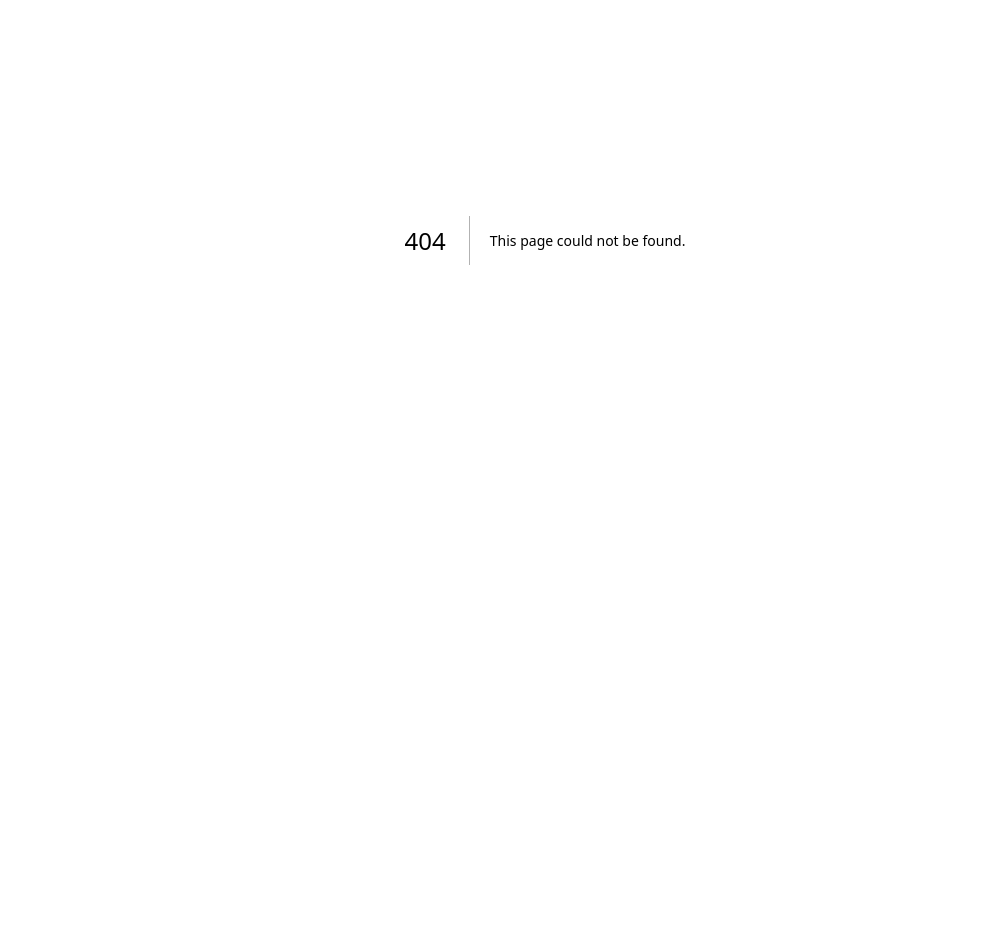
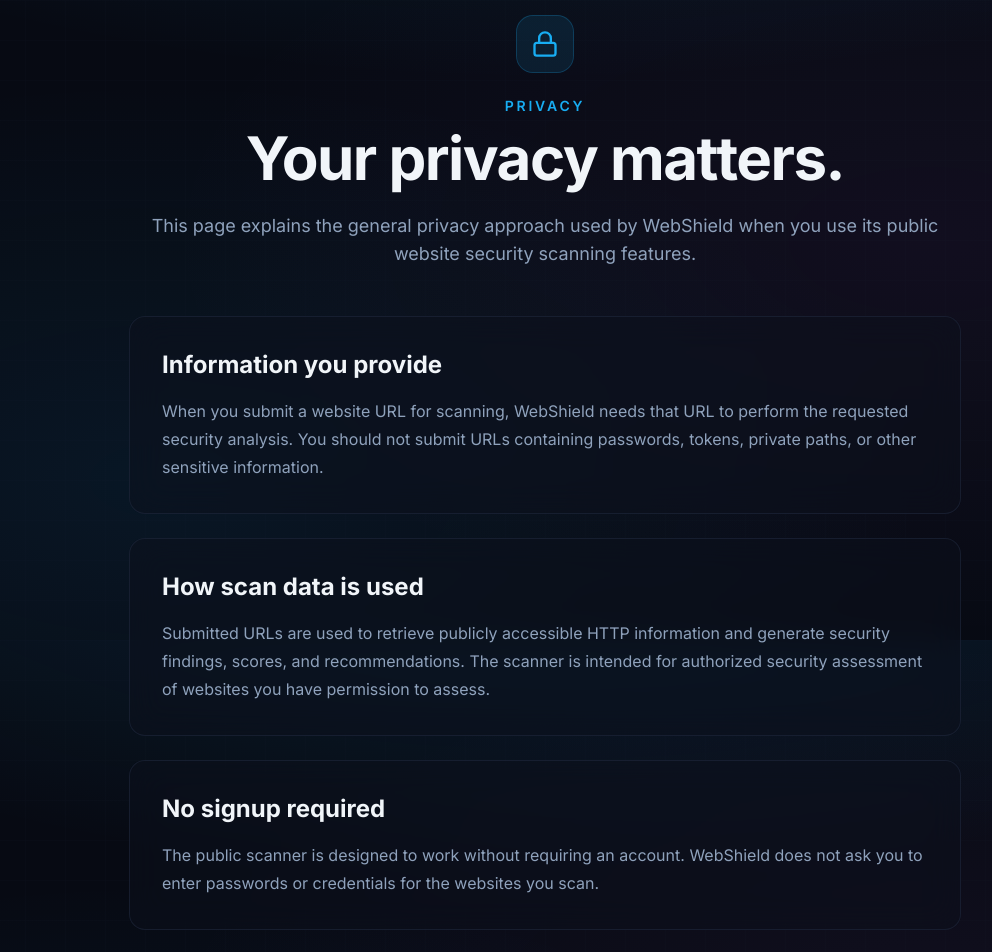
Before and after one commit to SamRepository25/WebShield, a Next.js app: page /privacy in a window 1280 px wide. Before the commit this address had no page. Shown: the part 160-1112 px from the top of the page, without its empty margins (95-1087 px from the left). Before the commit the page ends 800 px from the top, so only its background shows below. Built offline with nearby package versions, Linux system fonts and the light colour scheme.

Commit message:
feat: add privacy policy page

```diff
--- /dev/null
+++ b/app/privacy/page.tsx
@@ -0,0 +1,65 @@
+import Link from 'next/link';
+import { ArrowLeft, Lock, Shield } from 'lucide-react';
+import { AppShell } from '@/components/app-shell';
+import { Button } from '@/components/ui/button';
+
+export const metadata = {
+  title: 'Privacy',
+  description: 'WebShield privacy information and data-handling practices.',
+};
+
+export default function PrivacyPage() {
+  return (
+    <AppShell>
+      <div className="relative overflow-hidden">
+        <div className="absolute inset-0 grid-bg opacity-20" aria-hidden="true" />
+        <div className="relative mx-auto max-w-4xl px-4 py-16 sm:px-6 sm:py-24 lg:px-8">
+          <div className="text-center">
+            <div className="mx-auto flex h-14 w-14 items-center justify-center rounded-2xl bg-primary/10 ring-1 ring-primary/30">
+              <Lock className="h-7 w-7 text-primary" aria-hidden="true" />
+            </div>
+            <p className="mt-6 text-sm font-semibold uppercase tracking-[0.2em] text-primary">Privacy</p>
+            <h1 className="mt-3 text-4xl font-bold tracking-tight sm:text-6xl">Your privacy matters.</h1>
+            <p className="mt-6 text-base leading-8 text-muted-foreground sm:text-lg">This page explains the general privacy approach used by WebShield when you use its public website security scanning features.</p>
+          </div>
+
+          <div className="mt-12 space-y-6">
+            <section className="glass rounded-2xl p-6 sm:p-8">
+              <h2 className="text-2xl font-bold">Information you provide</h2>
+              <p className="mt-4 leading-7 text-muted-foreground">When you submit a website URL for scanning, WebShield needs that URL to perform the requested security analysis. You should not submit URLs containing passwords, tokens, private paths, or other sensitive information.</p>
+            </section>
+
+            <section className="glass rounded-2xl p-6 sm:p-8">
+              <h2 className="text-2xl font-bold">How scan data is used</h2>
+              <p className="mt-4 leading-7 text-muted-foreground">Submitted URLs are used to retrieve publicly accessible HTTP information and generate security findings, scores, and recommendations. The scanner is intended for authorized security assessment of websites you have permission to assess.</p>
+            </section>
+
+            <section className="glass rounded-2xl p-6 sm:p-8">
+              <h2 className="text-2xl font-bold">No signup required</h2>
+              <p className="mt-4 leading-7 text-muted-foreground">The public scanner is designed to work without requiring an account. WebShield does not ask you to enter passwords or credentials for the websites you scan.</p>
+            </section>
+
+            <section className="glass rounded-2xl p-6 sm:p-8">
+              <h2 className="text-2xl font-bold">Third-party websites</h2>
+              <p className="mt-4 leading-7 text-muted-foreground">WebShield scans websites that you request. The privacy practices, logging, cookies, and data policies of those third-party websites are separate from WebShield and are controlled by their respective operators.</p>
+            </section>
+
+            <section className="glass rounded-2xl p-6 sm:p-8">
+              <h2 className="flex items-center gap-3 text-2xl font-bold"><Shield className="h-6 w-6 text-primary" aria-hidden="true" />Security and responsible use</h2>
+              <p className="mt-4 leading-7 text-muted-foreground">WebShield is a defensive security analysis tool. Only scan systems you own or have explicit permission to assess, and avoid submitting confidential information through the public scanner.</p>
+            </section>
+          </div>
+
+          <div className="mt-10 flex justify-center">
+            <Button asChild variant="outline" className="gap-2">
+              <Link href="/">
+                <ArrowLeft className="h-4 w-4" aria-hidden="true" />
+                Back to WebShield
+              </Link>
+            </Button>
+          </div>
+        </div>
+      </div>
+    </AppShell>
+  );
+}
```
